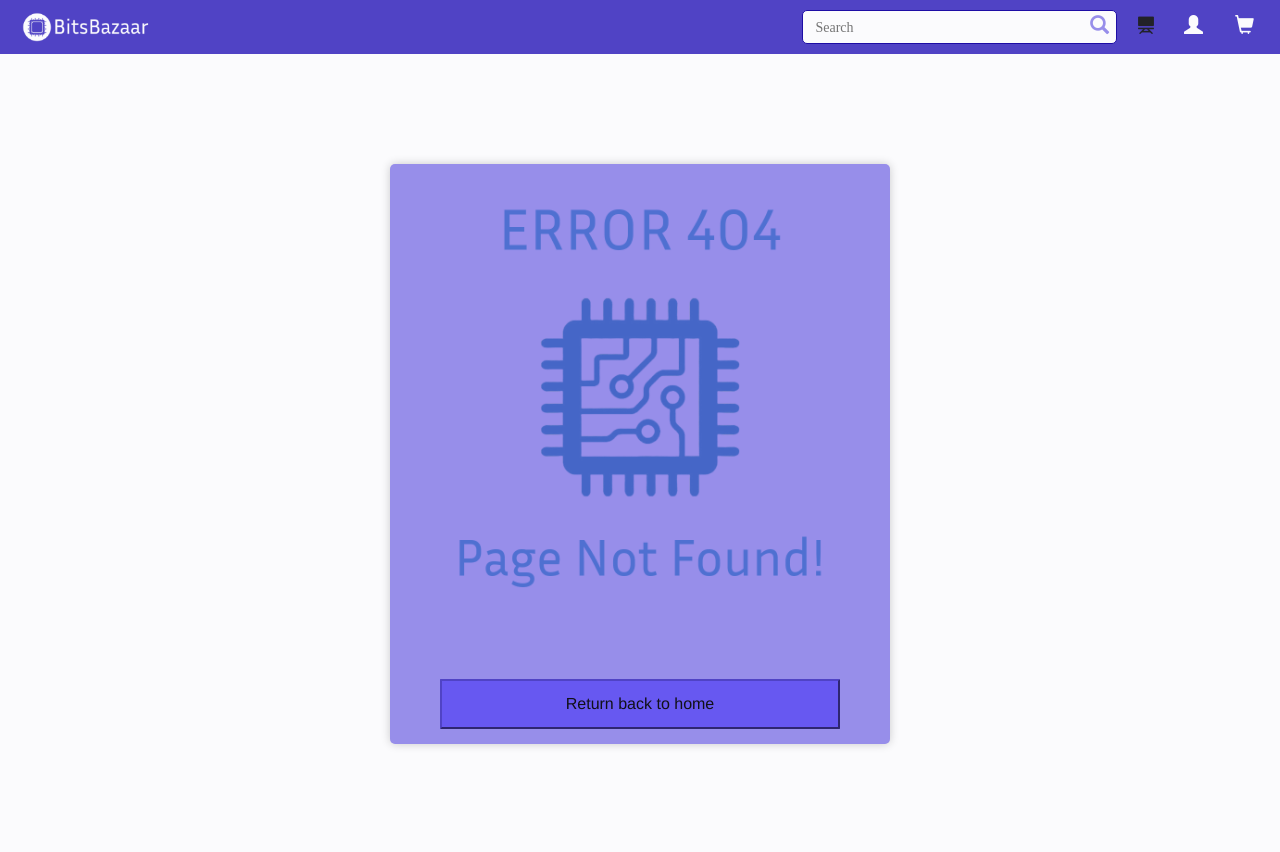
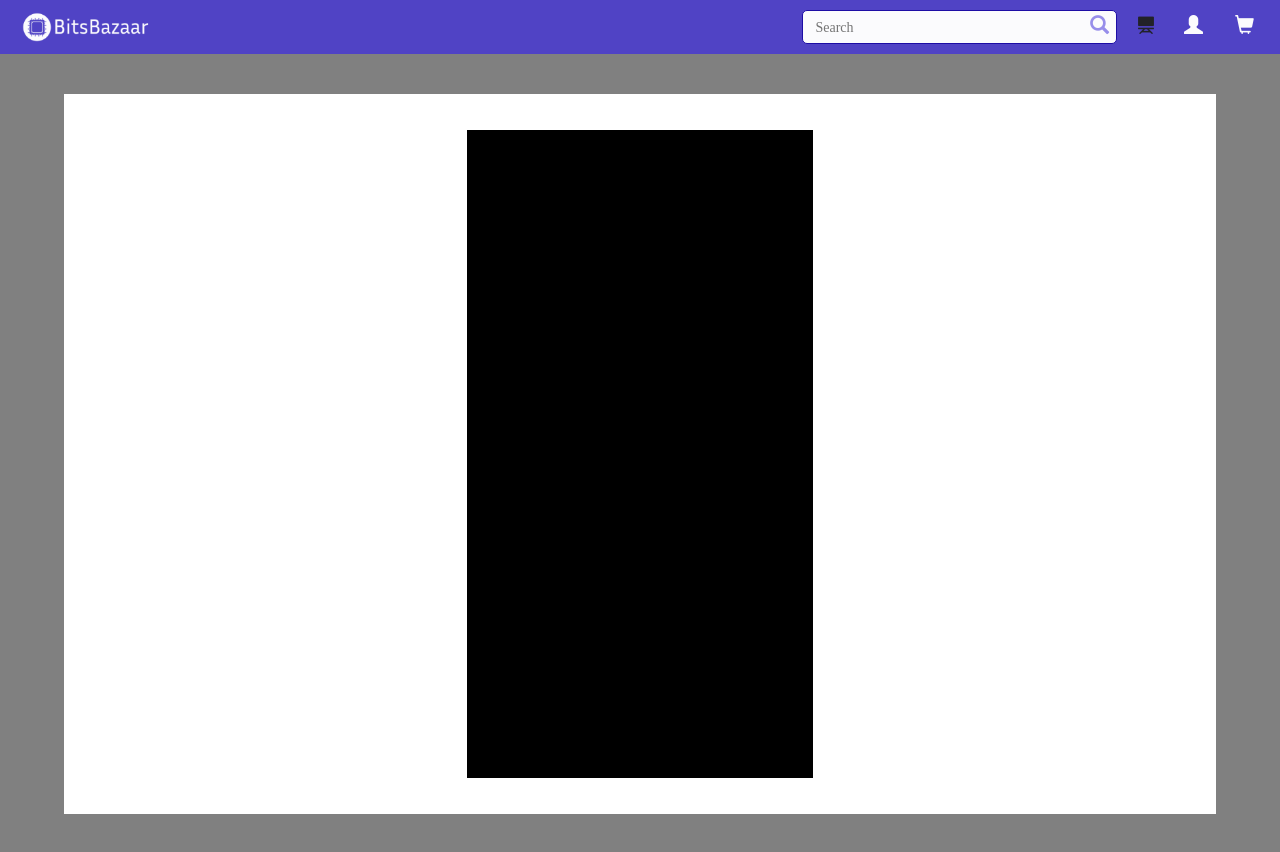
Before and after one commit to BryanL43/BitsBazaarOld, a React (Create React App) app: page /product in a window 1280 px wide. Built offline with nearby package versions, Linux system fonts and the light colour scheme; a web font is replaced by a local one.

Commit message:
Test hook to mongodb

```diff
--- a/src/App.js
+++ b/src/App.js
@@ -4,6 +4,7 @@ import Homepage from "./pages/Homepage";
 import Signin from "./pages/Signin";
 import Register from "./pages/Register";
 import Forgotpassword from "./pages/Forgotpassword";
+import Product from "./pages/Product";
 import Notfoundpage from "./pages/Notfoundpage";
 
 function App() {
@@ -17,6 +18,7 @@ function App() {
               <Route path="signin" element={<Signin />} />
               <Route path="register" element={<Register />} />
               <Route path="forgotpassword" element={<Forgotpassword />} />
+              <Route path="product" element={<Product />} />
               <Route path="*" element={<Notfoundpage />} />
             </Route>
           </Routes>
--- a/src/index.css
+++ b/src/index.css
@@ -499,3 +499,32 @@ header {
     color: var(--text);
     font-size: 16px;
 }
+
+/* Product Page */
+.product-screen {
+    display: flex;
+    justify-content: row;
+    background-color: grey;
+    height: 100vh;
+    width: 100%;
+}
+
+.product-container {
+    display: flex;
+    justify-content: center;
+    align-items: center;
+    margin: auto;
+    width: 90%;
+    height: 90%;
+    background-color: white;
+
+}
+
+.image-carousel {
+    width: 10%;
+    height: 90%;
+    background-color: black;
+    display: flex;
+    align-items: center;
+    justify-content: flex-start;
+}
--- /dev/null
+++ b/src/pages/Product.jsx
@@ -0,0 +1,28 @@
+import React from 'react'
+import Navbar from '../components/Navbar'
+import Product1Image1 from '../components/HP Pavilion.jpg';
+
+const Product = () => {
+    return (
+        <div>
+            <Navbar/>
+            <main>
+                <div className = "product-screen">
+                    <div className = "product-container">
+                        <div className = "image-carousel">
+
+                        </div>
+                        <div className = "image-carousel">
+
+                        </div>
+                        <div className = "image-carousel">
+
+                        </div>
+                    </div>
+                </div>
+            </main>
+        </div>
+    )
+}
+
+export default Product
--- a/src/pages/Register.jsx
+++ b/src/pages/Register.jsx
@@ -1,5 +1,5 @@
-import React, { useState } from 'react'
-import { Link } from 'react-router-dom'
+import React, { useState } from 'react';
+import { Link } from 'react-router-dom';
 import Navbar from '../components/Navbar';
 
 const Register = () => {
--- a/src/pages/Signin.jsx
+++ b/src/pages/Signin.jsx
@@ -3,10 +3,41 @@ import { Link } from 'react-router-dom'
 import Navbar from '../components/Navbar';
 
 const Signin = () => {
+  const [email, setEmail] = useState("");
+
   //Password visibility toggle handler
   const [pwdVis, setPwdVis] = useState(false);
   const togglePwdVis = () => {
       setPwdVis(prevVisible => !prevVisible);
+  };
+
+  // Function to handle form submission
+  const handleSubmit = async (event) => {
+    console.log(email)
+    event.preventDefault();
+
+    try {
+      // Send POST request to the API endpoint
+      const response = await fetch('https://nodejs-serverless-function-express-test-rust.vercel.app/api/users', {
+        method: 'POST',
+        headers: {
+          'Content-Type': 'application/json',
+        },
+        body: JSON.stringify({ name: email, email: email }), // Assuming email is used as both name and email for now
+      });
+
+      if (response.ok) {
+        // User created successfully
+        console.log('User created successfully');
+        // Redirect user to another page or perform any other action
+      } else {
+        // Handle unsuccessful response
+        console.error('Failed to add user:', response.statusText);
+      }
+    } catch (error) {
+      // Handle any errors
+      console.error('Error adding user:', error);
+    }
   };
 
   return (
@@ -16,8 +47,8 @@ const Signin = () => {
         <div className="signin-screen">
             <div className="signin-container">
               <h1>Sign In</h1>
-              <form className="signin-form" action="/signin" method="POST">
-                  <input id="emailBar" type="email" placeholder="Email Address" autoComplete="off" required />
+              <form className="signin-form" onSubmit={handleSubmit}>
+                  <input id="emailBar" type="email" placeholder="Email Address" autoComplete="off" value={email} onChange={(e) => setEmail(e.target.value)} required />
                   <div className="password-container">
                       <input id="passwordBar" type={pwdVis ? "text" : "password"} placeholder="Password" required />
                       <button id="passwordVis" type="button" onClick={togglePwdVis}>
```
Also changed, not shown: src/components/HP Pavilion.jpg (added).
